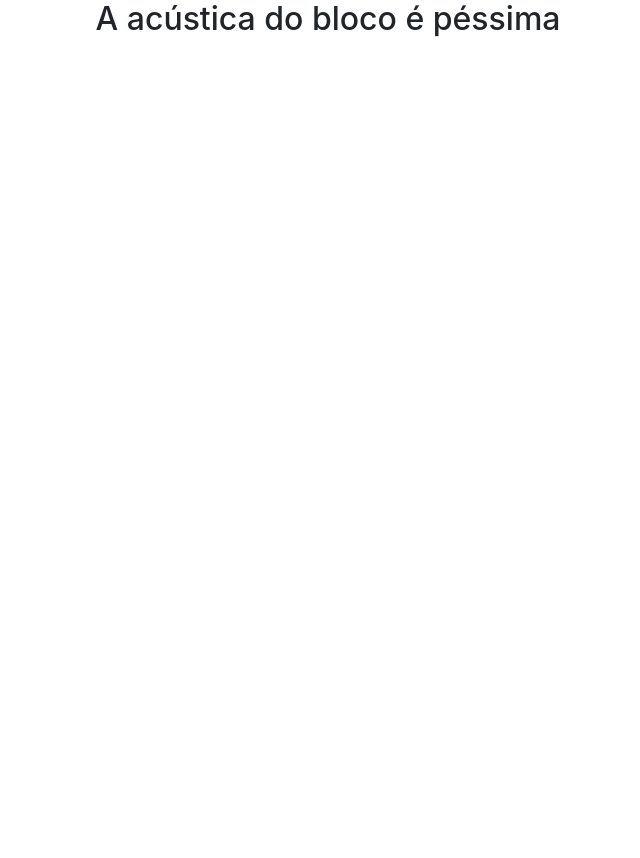
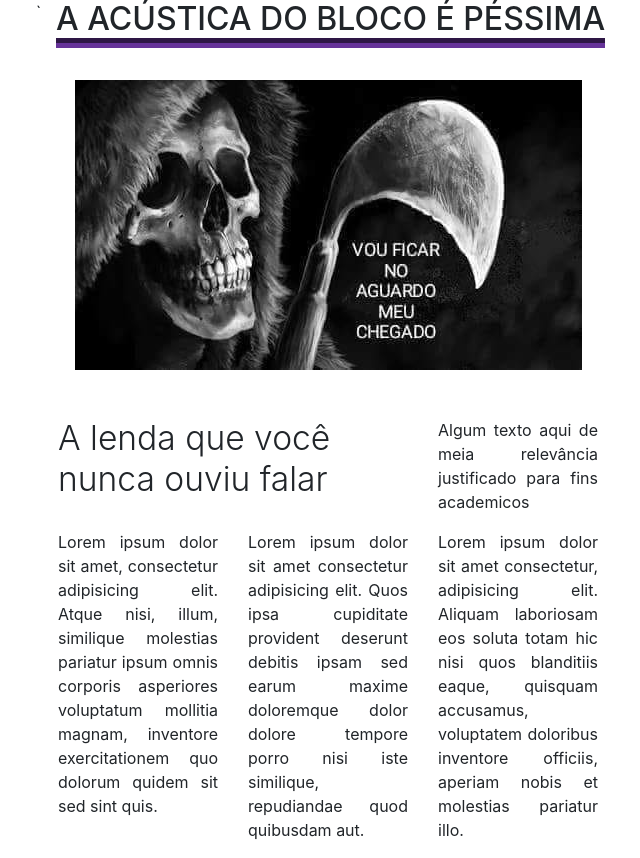
Before and after one commit to Hyuan02/journalHalloween, a plain HTML site: page index.html in a window 1280 px wide. Shown: the whole page, without its empty margins (312-952 px from the left). Before the commit the page ends 800 px from the top, so only its background shows below. Drawn offline with nearby package versions, Linux system fonts and the light colour scheme.

Commit message:
estrutura da pagina feita

```diff
--- /dev/null
+++ b/css/estilo.css
@@ -0,0 +1,4 @@
+#logoJornal{
+  border-bottom:groove 10px;
+  border-color:rebeccapurple;
+}
--- a/index.html
+++ b/index.html
@@ -1,15 +1,42 @@
 <html>
     <head>
         <meta charset="UTF-8">
+        <meta name="viewport" content="width=device-width, initial-scale=1, shrink-to-fit=no">
         <title>Jornal SMD</title>
-        <link rel="stylesheet" href="libs/bootstrap.min.css">
-        <link rel="stylesheet" href="libs/bootstrap-reboot.min.css">
-        <link rel="stylesheet" href="libs/bootstrap-grid.min.css">
+        <link rel="stylesheet" href="https://stackpath.bootstrapcdn.com/bootstrap/4.1.3/css/bootstrap.min.css" integrity="sha384-MCw98/SFnGE8fJT3GXwEOngsV7Zt27NXFoaoApmYm81iuXoPkFOJwJ8ERdknLPMO" crossorigin="anonymous">
+        <link rel="stylesheet" href="css/estilo.css">
     </head>
     <body>
-        <section id="Teste" class="row justify-content-sm-center">
-            <div id="titulo" class="">
-                 <h2>A acústica do bloco é péssima</h2>
+        <section id="Teste" class="container">
+            <div class="justify-content-md-center">
+                    <div id="titulo" class="row justify-content-md-center">`
+                            <div class="col-md-auto">
+                                <h2 id="logoJornal" class="text-uppercase">A acústica do bloco é péssima</h2>
+                            </div>
+                    </div><br>
+                    <div class="row justify-content-md-center">
+                            <img class="img-fluid" src="imagens/teste.jpg" alt="Era pra ser uma imagem legal">
+                    </div>
+                    <br><br>
+                    <div class="row">
+                        <div class="col-md-4 offset-md-3">
+                            <h3 class="font-weight-light" style="font-size:2.1em">A lenda que você nunca ouviu falar</h3>
+                        </div>
+                        <div class="col-md-2">
+                            <p class="text-justify">Algum texto aqui de meia relevância justificado para fins academicos</p>
+                        </div>
+                    </div>
+                    <div class="row justify-content-md-center">
+                            <div class="col-md-2">
+                                <p class="text-justify">Lorem ipsum dolor sit amet, consectetur adipisicing elit. Atque nisi, illum, similique molestias pariatur ipsum omnis corporis asperiores voluptatum mollitia magnam, inventore exercitationem quo dolorum quidem sit sed sint quis.</p>
+                            </div>
+                            <div class="col-md-2">
+                                <p class="text-justify">Lorem ipsum dolor sit amet consectetur adipisicing elit. Quos ipsa cupiditate provident deserunt debitis ipsam sed earum maxime doloremque dolor dolore tempore porro nisi iste similique, repudiandae quod quibusdam aut.</p>
+                            </div>
+                            <div class="col-md-2">
+                                <p class="text-justify">Lorem ipsum dolor sit amet consectetur, adipisicing elit. Aliquam laboriosam eos soluta totam hic nisi quos blanditiis eaque, quisquam accusamus, voluptatem doloribus inventore officiis, aperiam nobis et molestias pariatur illo.</p>
+                            </div>
+                    </div>
             </div>
         </section>
     </body>
```
Also changed, not shown: imagens/teste.jpg (added).
